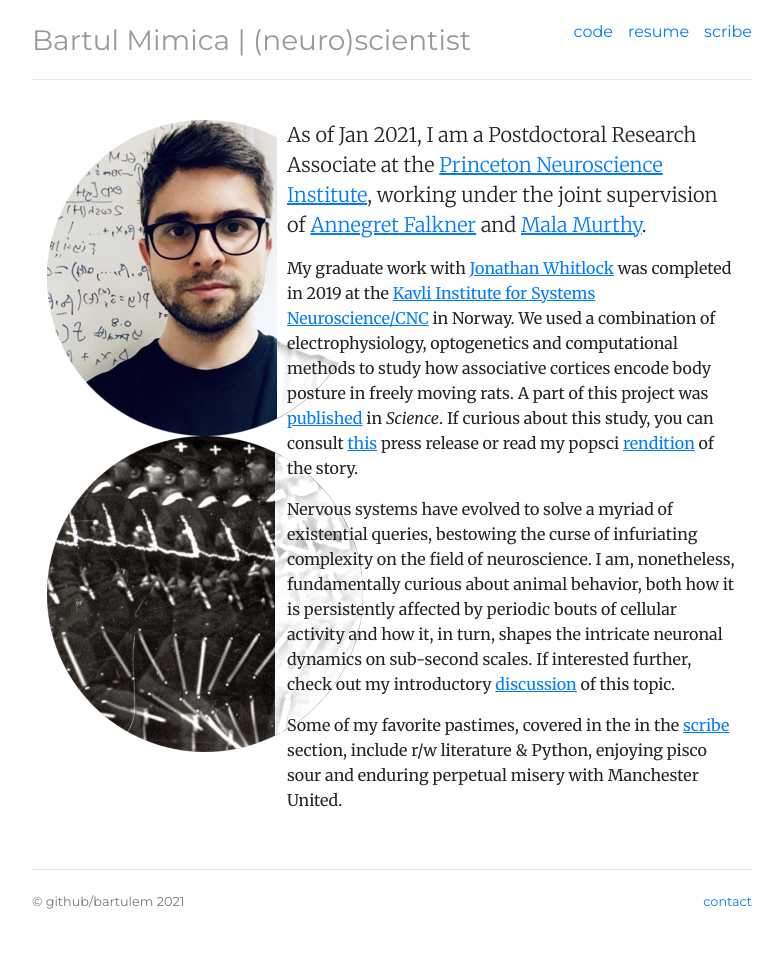
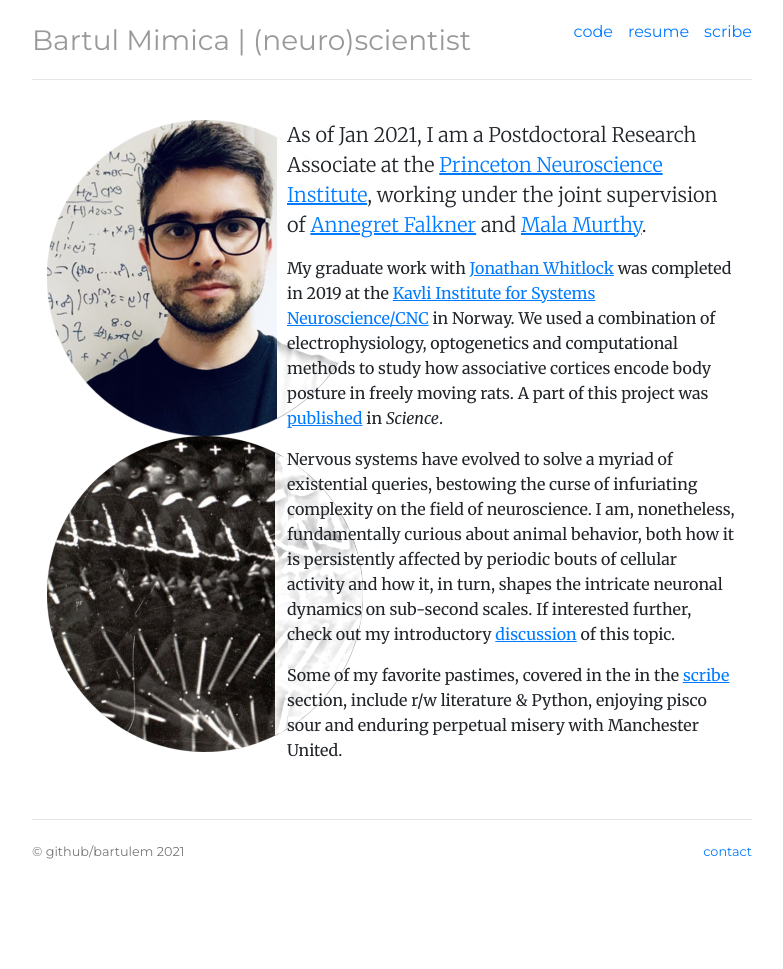
Before and after one commit to bartulem/bartulem.github.io, a Jekyll site: the page built from index.html, in a window 1280 px wide. Shown: the whole page, without its empty margins (248-1031 px from the left). Built offline with Jekyll 4.4.1, drawn with Linux system fonts in a browser that asks for light colours; comment, search, counter and statistics services are not loaded; after the commit the page ends 919 px from its top, so only the background shows below that.

Commit message:
change intro v2

```diff
--- a/index.html
+++ b/index.html
@@ -14,7 +14,7 @@ tag: (neuro)scientist
 	<div itemscope itemtype="http://data-vocabulary.org/Person" class="col-sm-8">
 	<p class="lead">As of Jan 2021, I am a Postdoctoral Research Associate at the <a style= "text-decoration: underline" target="_blank" href="https://pni.princeton.edu/">Princeton Neuroscience Institute</a>, working under the joint supervision of <a style= "text-decoration: underline" target="_blank" href="https://www.falknerlab.com/">Annegret Falkner</a> and <a style= "text-decoration: underline" target="_blank" href="https://murthylab.princeton.edu/">Mala Murthy</a>.</p>
 
-	<p>My graduate work with <a style= "text-decoration: underline" target="_blank" href="https://www.whitlocklab.org/">Jonathan Whitlock</a> was completed in 2019 at the <a style= "text-decoration: underline" target="_blank" href="https://www.ntnu.edu/kavli">Kavli Institute for Systems Neuroscience/CNC</a> in Norway. We used a combination of electrophysiology, optogenetics and computational methods to study how associative cortices encode body posture in freely moving rats. A part of this project was <a style= "text-decoration: underline" target="_blank" href="https://science.sciencemag.org/content/362/6414/584">published</a> in <i>Science</i>. If curious about this study, you can consult <a style= "text-decoration: underline" target="_blank" href="https://norwegianscitechnews.com/2018/11/scientists-record-posture-coding-neurons-in-the-cortex/">this</a> press release or read my popsci <a style= "text-decoration: underline" target="_blank" href="https://www.whitlocklab.org/striking-a-pose-in-the-cortex">rendition</a> of the story.</p>
+	<p>My graduate work with <a style= "text-decoration: underline" target="_blank" href="https://www.whitlocklab.org/">Jonathan Whitlock</a> was completed in 2019 at the <a style= "text-decoration: underline" target="_blank" href="https://www.ntnu.edu/kavli">Kavli Institute for Systems Neuroscience/CNC</a> in Norway. We used a combination of electrophysiology, optogenetics and computational methods to study how associative cortices encode body posture in freely moving rats. A part of this project was <a style= "text-decoration: underline" target="_blank" href="https://science.sciencemag.org/content/362/6414/584">published</a> in <i>Science</i>.
 
 	<p>Nervous systems have evolved to solve a myriad of existential queries, bestowing the curse of infuriating complexity on the field of neuroscience. I am, nonetheless, fundamentally curious about animal behavior, both how it is persistently affected by periodic bouts of cellular activity and how it, in turn, shapes the intricate neuronal dynamics on sub-second scales. If interested further, check out my introductory <a style= "text-decoration: underline" href="https://bartulem.github.io/inexile/2020/02/15/comp-neuroethology">discussion</a> of this topic.</p>
 
```
